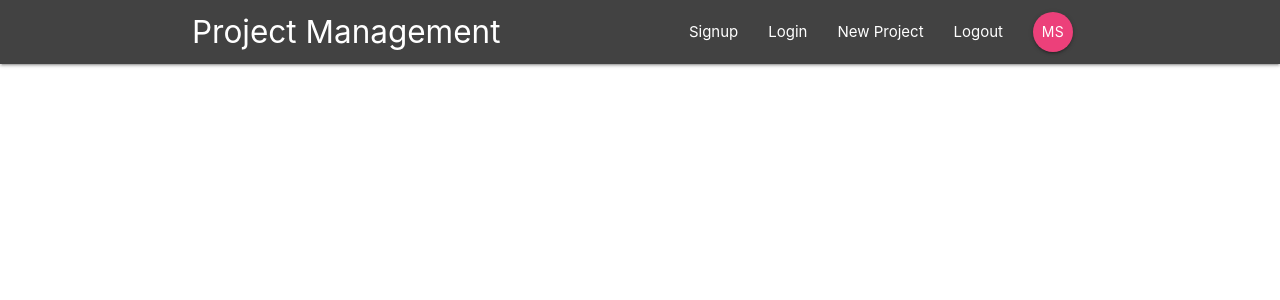
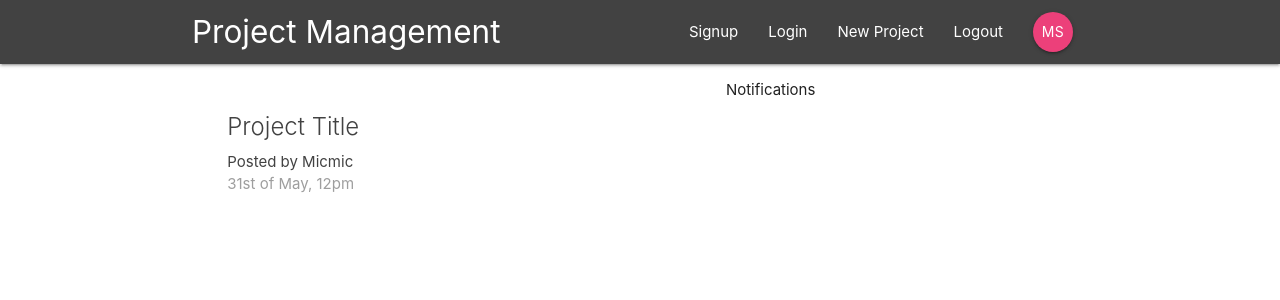
Before and after one commit to kelkel17/project-management, a React (Create React App) app: page / in a window 1280 px wide. Shown: the top 300 px of the page. Built offline with nearby package versions, Linux system fonts and the light colour scheme.

Commit message:
Created dashboard (static data)

```diff
--- a/src/App.js
+++ b/src/App.js
@@ -1,14 +1,21 @@
 import React from 'react';
-import { BrowserRouter } from 'react-router-dom'
+import { BrowserRouter, Switch, Route } from 'react-router-dom'
 
 // Components
 import Navbar from './components/layout/Navbar'
+import Dashboard from './components/dashboard/Dashboard'
 
 function App() {
   return (
     <BrowserRouter>
       <div className="App">
         <Navbar />
+
+        {/* Ensures only 1 route is loaded at a time */}
+        <Switch>
+          {/* Dsiplays defined components depending on the route defined */}
+          <Route path="/" component={Dashboard} />
+        </Switch>
       </div>
     </BrowserRouter>
   );
--- /dev/null
+++ b/src/components/dashboard/Dashboard.js
@@ -0,0 +1,24 @@
+import React, { Component } from 'react';
+
+// Components
+import Notifications from './Notifications'
+import ProjectList from '../projects/ProjectList'
+
+class Dashboard extends Component {
+	render() {
+		return (
+			<div className="dashboard container">
+				<div className="row">
+					<div className="col s12 m6">
+						<ProjectList />
+					</div>
+					<div className="col s12 m5 offset-m1">
+						<Notifications />
+					</div>
+				</div>
+			</div>
+		);
+	}
+}
+
+export default Dashboard
--- /dev/null
+++ b/src/components/dashboard/Notifications.js
@@ -0,0 +1,11 @@
+import React from 'react';
+
+const Notifications = (props) => {
+  return (
+    <div>
+    	<p>Notifications</p>
+    </div>
+  )
+}
+
+export default Notifications;
--- /dev/null
+++ b/src/components/projects/ProjectList.js
@@ -0,0 +1,17 @@
+import React from 'react';
+
+const ProjectList = (props) => {
+  return (
+    <div className="project-list section">
+    	<div className="project-summary card z-depth-0">
+    		<div className="card-content grey-text text-darken-3">
+    			<span className="card-title">Project Title</span>
+    			<p>Posted by Micmic</p>
+    			<p className="grey-text">31st of May, 12pm</p>
+    		</div>
+    	</div>
+    </div>
+  )
+}
+
+export default ProjectList;
```
